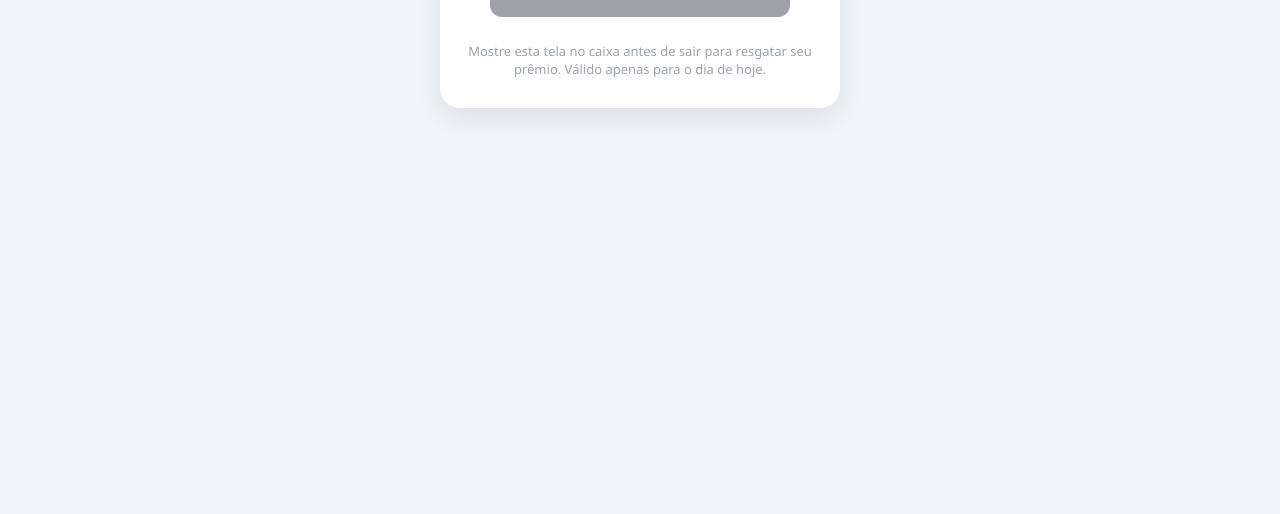
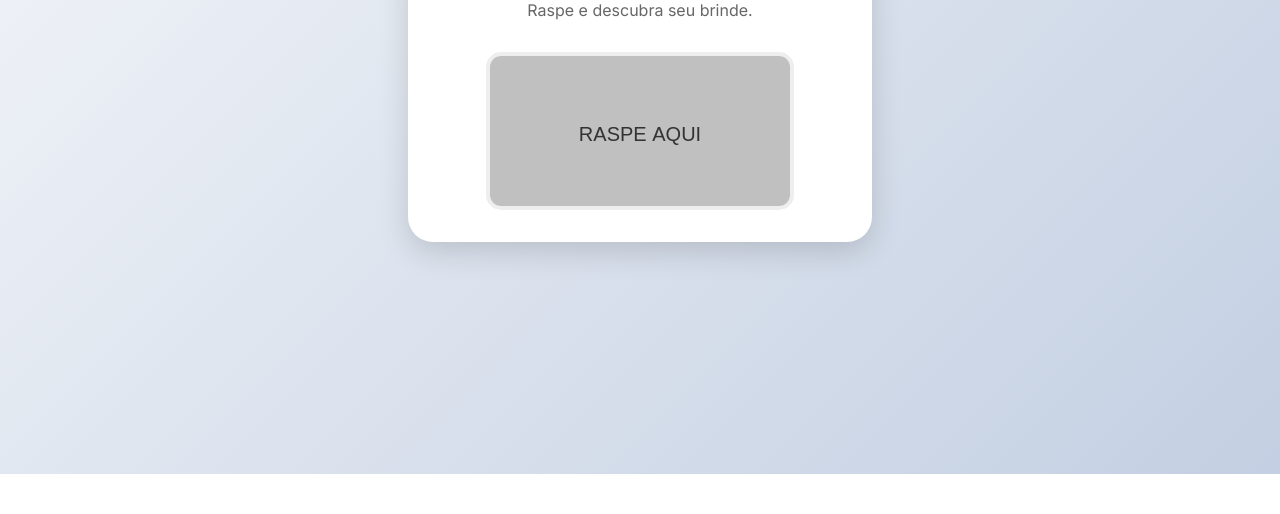
Before and after one commit to user1803-lab/Raspadinha, a plain HTML site: page index.html in a window 1280 px wide. Shown: the part 326-840 px from the top of the page. After the commit the page ends 800 px from the top, so only its background shows below. Drawn offline with nearby package versions, Linux system fonts and the light colour scheme.

Commit message:
Add files via upload

```diff
--- a/index.html
+++ b/index.html
@@ -2,219 +2,184 @@
 <html lang="pt-BR">
 <head>
     <meta charset="UTF-8">
-    <!-- A tag abaixo evita que o cliente dê zoom na tela sem querer ao raspar -->
     <meta name="viewport" content="width=device-width, initial-scale=1.0, maximum-scale=1.0, user-scalable=no">
-    <title>Raspadinha Premiada - Posto</title>
+    <title>Raspadinha Premiada - Posto Ipiranga</title>
+    <!-- Fonte Moderna -->
+    <link href="https://fonts.googleapis.com/css2?family=Inter:wght@400;700;800&display=swap" rel="stylesheet">
+    <!-- Biblioteca de Confetes -->
+    <script src="https://cdn.jsdelivr.net/npm/canvas-confetti@1.6.0/dist/confetti.browser.min.js"></script>
     <style>
         :root {
-            --bg-color: #f0f4f8;
-            --card-bg: #ffffff;
-            --primary-text: #1f2937;
-            --accent-color: #3b82f6;
+            --primary: #FFD700; /* Cor da sua marca */
+            --dark: #1a1a1a;
+            --white: #ffffff;
+            --shadow: 0 10px 30px rgba(0,0,0,0.15);
         }
 
         body {
-            font-family: 'Segoe UI', Roboto, Helvetica, Arial, sans-serif;
-            text-align: center;
-            background-color: var(--bg-color);
+            font-family: 'Inter', sans-serif;
+            background: linear-gradient(135deg, #f5f7fa 0%, #c3cfe2 100%);
             margin: 0;
-            padding: 20px;
             display: flex;
-            flex-direction: column;
+            justify-content: center;
             align-items: center;
             min-height: 100vh;
+            color: var(--dark);
         }
 
-        .container {
+        .card {
+            background: var(--white);
+            padding: 2rem;
+            border-radius: 25px;
+            box-shadow: var(--shadow);
+            width: 90%;
             max-width: 400px;
-            width: 100%;
-            background: var(--card-bg);
-            padding: 30px 20px;
-            border-radius: 20px;
-            box-shadow: 0 10px 25px rgba(0,0,0,0.08);
-            box-sizing: border-box;
-            margin-top: 20px;
+            text-align: center;
         }
 
-        h2 { color: var(--primary-text); margin-top: 0; font-size: 24px; }
-        p { color: #6b7280; font-size: 15px; line-height: 1.5; margin-bottom: 25px; }
+        .header h1 { font-size: 1.5rem; margin-bottom: 0.5rem; }
+        .header p { color: #666; margin-bottom: 2rem; }
 
-        .scratch-wrapper {
+        .scratch-area {
             position: relative;
             width: 300px;
             height: 150px;
             margin: 0 auto;
-            user-select: none;
-            border-radius: 12px;
+            border-radius: 15px;
             overflow: hidden;
-            box-shadow: inset 0 0 10px rgba(0,0,0,0.1);
+            border: 4px solid #eee;
+            background: #f8f8f8;
         }
 
-        .prize-container {
+        canvas { position: absolute; top: 0; left: 0; z-index: 2; cursor: pointer; touch-action: none; }
+
+        .prize-display {
             position: absolute;
-            top: 0; left: 0;
-            width: 100%; height: 100%;
+            width: 100%;
+            height: 100%;
             display: flex;
+            flex-direction: column;
+            justify-content: center;
             align-items: center;
-            justify-content: center;
-            background: #eef2ff;
+            background: #fff;
             z-index: 1;
         }
 
-        .prize-text {
-            font-size: 22px;
-            font-weight: 800;
-            color: #4338ca;
-            padding: 0 15px;
-            text-align: center;
+        /* Modal Premium */
+        #result-modal {
+            display: none;
+            position: fixed;
+            top: 0; left: 0; width: 100%; height: 100%;
+            background: rgba(0,0,0,0.8);
+            justify-content: center;
+            align-items: center;
+            z-index: 10;
         }
-
-        canvas {
-            position: absolute;
-            top: 0; left: 0;
-            z-index: 2;
-            cursor: pointer;
-            transition: opacity 0.5s ease-out;
+        .modal-content {
+            background: white;
+            padding: 2rem;
+            border-radius: 20px;
+            max-width: 80%;
+            transform: scale(0.9);
+            transition: transform 0.3s;
         }
-
-        .footer-text { font-size: 13px; color: #9ca3af; margin-top: 25px; }
-
-        /* Animação de revelação */
-        .fade-out { opacity: 0; pointer-events: none; }
     </style>
 </head>
 <body>
 
-<div class="container">
-    <h2>Sorte no Posto! ⛽</h2>
-    <p>Passe o dedo na área cinza para descobrir se você ganhou um prêmio hoje.</p>
+<div class="card">
+    <div class="header">
+        <h1>Sorte no Posto! ⛽</h1>
+        <p>Raspe e descubra seu brinde.</p>
+    </div>
 
-    <div class="scratch-wrapper">
-        <div class="prize-container">
-            <span class="prize-text" id="prize-text">Carregando...</span>
+    <div class="scratch-area" id="scratch-container">
+        <div class="prize-display" id="prize-box">
+            <span id="prize-text">Carregando...</span>
         </div>
         <canvas id="scratch-canvas" width="300" height="150"></canvas>
     </div>
+</div>
 
-    <div class="footer-text">
-        Mostre esta tela no caixa antes de sair para resgatar seu prêmio. Válido apenas para o dia de hoje.
+<!-- Modal de Sucesso -->
+<div id="result-modal">
+    <div class="modal-content">
+        <h2 id="modal-title">Parabéns!</h2>
+        <p id="modal-desc"></p>
+        <button onclick="window.location.reload()" style="padding: 10px 20px; border-radius: 10px; border: none; background: var(--primary); cursor: pointer;">Fechar</button>
     </div>
 </div>
 
 <script>
-    document.addEventListener("DOMContentLoaded", function() {
     const canvas = document.getElementById('scratch-canvas');
     const ctx = canvas.getContext('2d', { willReadFrequently: true });
-        const prizeTextElement = document.getElementById('prize-text');
+    const modal = document.getElementById('result-modal');
 
-        // --- CONFIGURAÇÃO DOS PRÊMIOS E PROBABILIDADES ---
-        // O "peso" define a chance. Quanto maior o peso, maior a chance de sair.
+    // Probabilidades (Soma deve ser 100)
     const premios = [
-            { nome: "Tente Novamente! 😅", peso: 70 }, // 70% de chance
-            { nome: "1 Água Mineral 💧", peso: 20 },  // 20% de chance
-            { nome: "1 Picolé 🍦", peso: 10 }         // 10% de chance
+        { nome: "Tente Novamente", peso: 70, win: false },
+        { nome: "1 Água Mineral", peso: 20, win: true },
+        { nome: "1 Picolé", peso: 10, win: true }
     ];
 
-        // Função para sortear com base nos pesos
-        function sortearPremio() {
-            const pesoTotal = premios.reduce((soma, premio) => soma + premio.peso, 0);
-            let numeroSorteado = Math.random() * pesoTotal;
-
-            for (let premio of premios) {
-                if (numeroSorteado < premio.peso) return premio.nome;
-                numeroSorteado -= premio.peso;
+    function sortear() {
+        let r = Math.random() * 100;
+        let acum = 0;
+        for(let p of premios) {
+            acum += p.peso;
+            if(r < acum) return p;
         }
-            return premios[0].nome; // Fallback de segurança
     }
 
-        // --- SISTEMA ANTI-FRAUDE ---
-        if (localStorage.getItem('posto_ja_jogou')) {
-            prizeTextElement.innerText = "Você já jogou hoje!";
-            prizeTextElement.style.color = "#dc2626"; // Vermelho
-            canvas.style.display = 'none'; // Esconde a raspadinha
-            return; // Para a execução do código aqui
-        }
+    const sorteado = sortear();
+    document.getElementById('prize-text').innerText = sorteado.nome;
 
-        // Define o prêmio do usuário
-        const premioSorteado = sortearPremio();
-        prizeTextElement.innerText = premioSorteado;
+    // Desenhar Raspadinha
+    ctx.fillStyle = '#C0C0C0';
+    ctx.fillRect(0, 0, 300, 150);
+    ctx.fillStyle = '#333';
+    ctx.font = '20px Arial';
+    ctx.textAlign = 'center';
+    ctx.fillText('RASPE AQUI', 150, 85);
 
-        // --- DESENHO DA COBERTURA (A RASPADA) ---
-        ctx.fillStyle = '#a1a1aa'; // Cor cinza bonita
-        ctx.fillRect(0, 0, canvas.width, canvas.height);
-
-        // Adiciona um texto por cima do cinza
-        ctx.fillStyle = '#f4f4f5';
-        ctx.font = 'bold 24px sans-serif';
-        ctx.textAlign = 'center';
-        ctx.textBaseline = 'middle';
-        ctx.fillText('RASPE AQUI', canvas.width / 2, canvas.height / 2);
-
-        // --- LÓGICA DE RASPAR ---
     let isDrawing = false;
-        let areaRevelada = false;
-
-        function getCoordinates(e) {
-            const rect = canvas.getBoundingClientRect();
-            // Pega a posição exata dependendo se é mouse ou toque na tela
-            const clientX = e.touches ? e.touches[0].clientX : e.clientX;
-            const clientY = e.touches ? e.touches[0].clientY : e.clientY;
-            return {
-                x: clientX - rect.left,
-                y: clientY - rect.top
-            };
-        }
+    let finished = false;
 
     function scratch(e) {
-            if (!isDrawing || areaRevelada) return;
-            e.preventDefault(); // Impede a tela de rolar enquanto raspa
-
-            const pos = getCoordinates(e);
+        if(!isDrawing || finished) return;
+        const rect = canvas.getBoundingClientRect();
+        const x = (e.touches ? e.touches[0].clientX : e.clientX) - rect.left;
+        const y = (e.touches ? e.touches[0].clientY : e.clientY) - rect.top;
 
         ctx.globalCompositeOperation = 'destination-out';
         ctx.beginPath();
-            ctx.arc(pos.x, pos.y, 22, 0, Math.PI * 2); // Tamanho da "moeda" que raspa
+        ctx.arc(x, y, 25, 0, Math.PI*2);
         ctx.fill();
 
-            verificarPorcentagem();
+        // Verificar conclusão
+        const data = ctx.getImageData(0,0,300,150).data;
+        let count = 0;
+        for(let i=3; i<data.length; i+=4) if(data[i] == 0) count++;
+
+        if(count > 10000 && !finished) {
+            finished = true;
+            if(sorteado.win) {
+                confetti({ particleCount: 150, spread: 70, origin: { y: 0.6 } });
+                document.getElementById('modal-title').innerText = "Você Ganhou!";
+            } else {
+                document.getElementById('modal-title').innerText = "Poxa vida...";
             }
-
-        // --- LÓGICA DE AUTO-REVELAÇÃO (O SEGREDO DA QUALIDADE) ---
-        function verificarPorcentagem() {
-            // Conta os pixels para ver quanto já foi raspado
-            const imageData = ctx.getImageData(0, 0, canvas.width, canvas.height);
-            const pixels = imageData.data;
-            let pixelsTransparentes = 0;
-
-            // Pula de 4 em 4 (RGBA) e verifica o Canal Alpha (transparência)
-            for (let i = 3; i < pixels.length; i += 4) {
-                if (pixels[i] === 0) pixelsTransparentes++;
-            }
-
-            const totalPixels = pixels.length / 4;
-            const porcentagemRaspada = (pixelsTransparentes / totalPixels) * 100;
-
-            // Se raspar mais de 45%, revela tudo automaticamente
-            if (porcentagemRaspada > 45) {
-                areaRevelada = true;
-                canvas.classList.add('fade-out'); // Animação de sumir
-
-                // Salva no navegador que o cliente já jogou
-                localStorage.setItem('posto_ja_jogou', 'true');
+            document.getElementById('modal-desc').innerText = sorteado.nome;
+            setTimeout(() => modal.style.display = 'flex', 500);
         }
     }
 
-        // --- EVENTOS DE MOUSE E TOQUE ---
-        canvas.addEventListener('mousedown', (e) => { isDrawing = true; scratch(e); });
-        canvas.addEventListener('mouseup', () => isDrawing = false);
-        canvas.addEventListener('mousemove', scratch);
-        canvas.addEventListener('mouseleave', () => isDrawing = false);
-
-        canvas.addEventListener('touchstart', (e) => { isDrawing = true; scratch(e); }, { passive: false });
-        canvas.addEventListener('touchend', () => isDrawing = false);
-        canvas.addEventListener('touchmove', scratch, { passive: false });
-    });
+    canvas.onmousedown = () => isDrawing = true;
+    canvas.onmouseup = () => isDrawing = false;
+    canvas.onmousemove = scratch;
+    canvas.ontouchstart = (e) => { isDrawing = true; scratch(e); };
+    canvas.ontouchend = () => isDrawing = false;
+    canvas.ontouchmove = scratch;
 </script>
-
 </body>
 </html>
```
Lines whose indentation alone changed are shown as unchanged.
